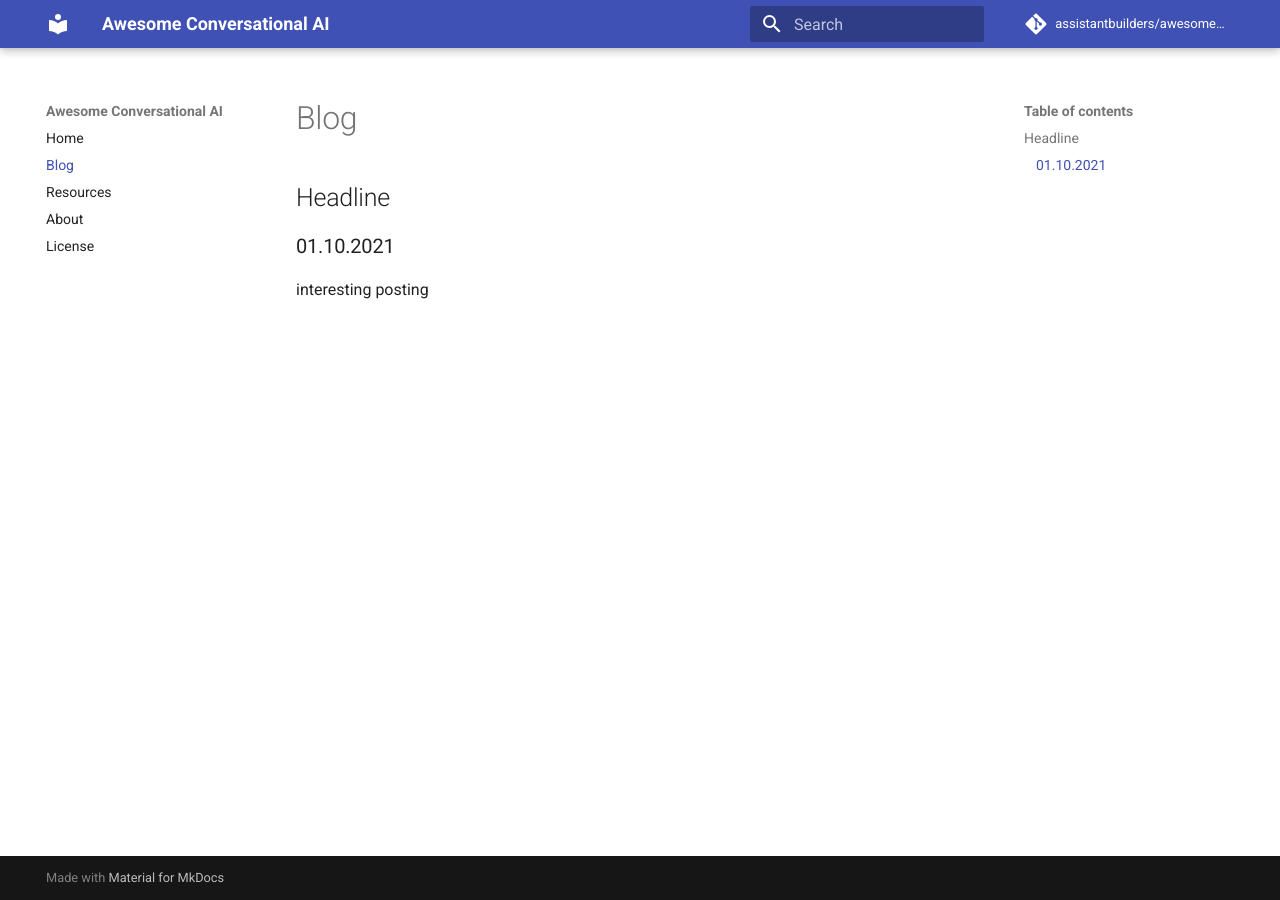
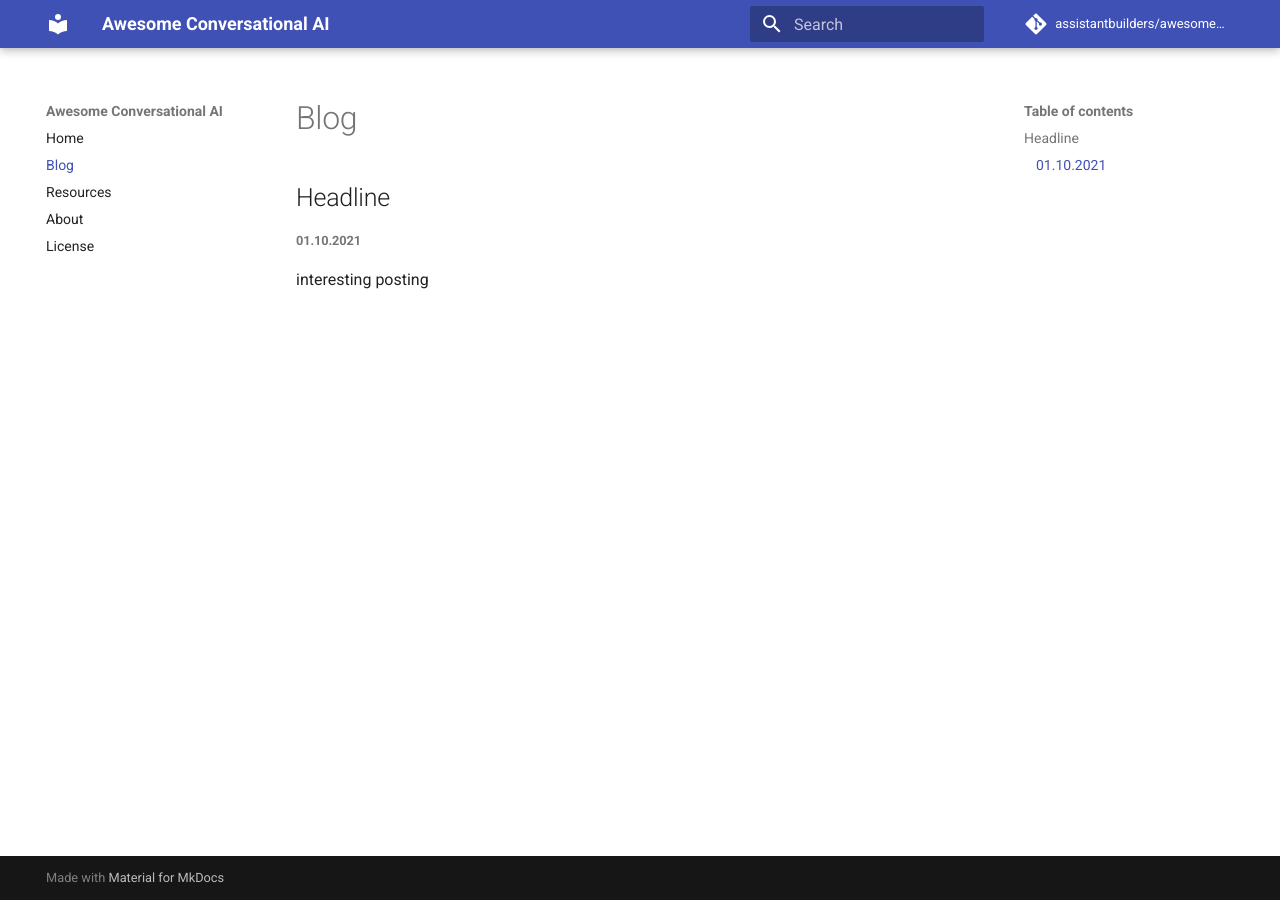
Before and after one commit to assistantbuilders/awesome-conversational-ai, an MkDocs documentation site: the page built from docs/blog.md, in a window 1280 px wide. Built offline with MkDocs 1.6.1 and Material for MkDocs 9.7.7, drawn with Linux system fonts in a browser that asks for light colours; comment, search, counter and statistics services are not loaded.

```diff
--- a/docs/blog.md
+++ b/docs/blog.md
@@ -1,4 +1,4 @@
 ## Headline
-### 01.10.2021
+##### 01.10.2021
 
 interesting posting
```
